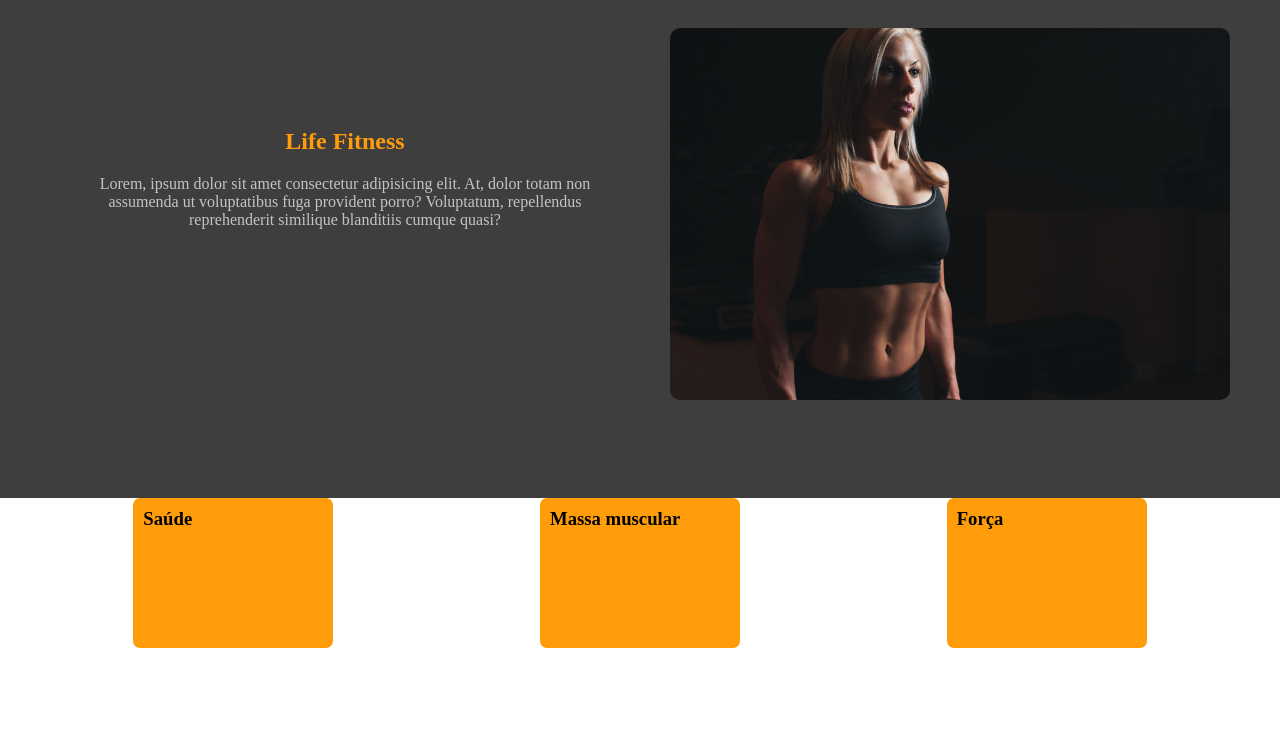
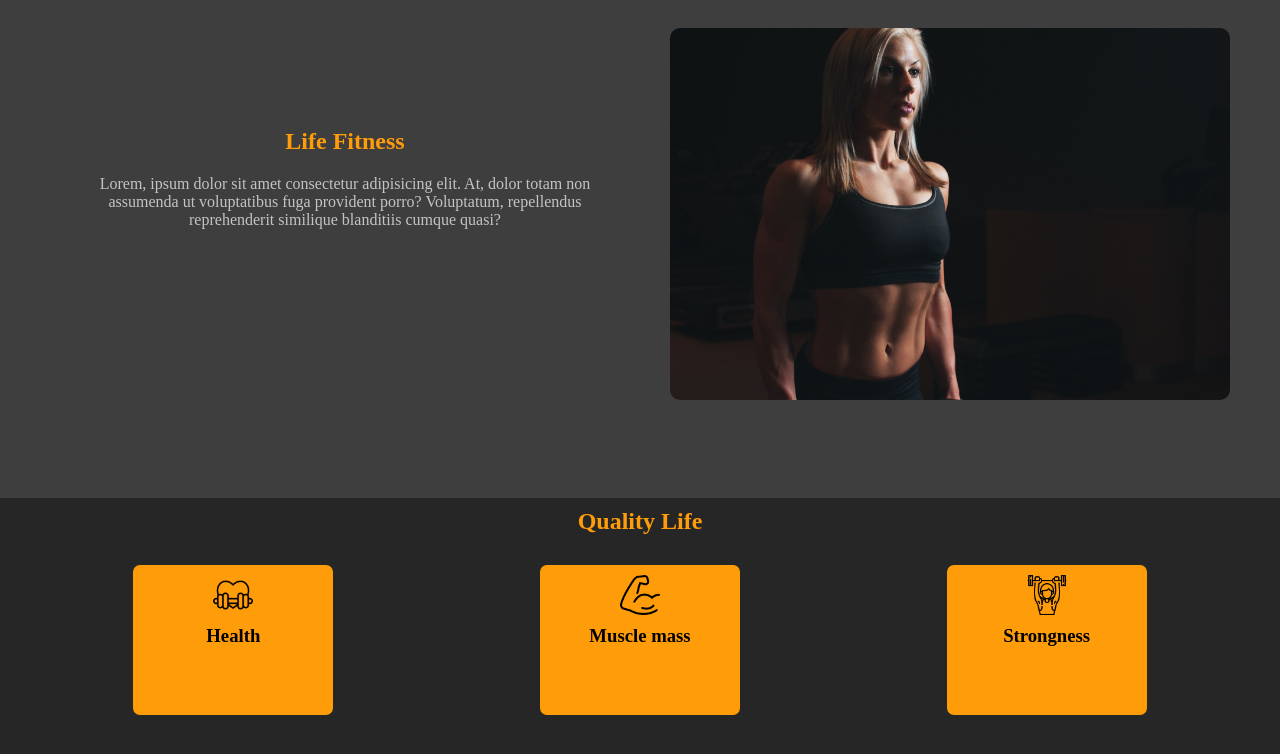
Before and after one commit to vitoneto/your-gym-ui, an Angular app: page / in a window 1280 px wide. Shown: the part 1076-1830 px from the top of the page. Before the commit the page ends 1724 px from the top, so only its background shows below. Built offline with nearby package versions, Linux system fonts and the light colour scheme.

Commit message:
Quality life cards done.

```diff
--- a/src/app/components/home/home.component.html
+++ b/src/app/components/home/home.component.html
@@ -18,8 +18,14 @@
   </article>
 </section>
 <section class="quality-life">
+  <div class="section-title">
+    <h2>Quality Life</h2>
+  </div>
   <div class="wrapper flex-space-around">
     <article class="card" *ngFor="let card of cards">
+      <div class="icon">
+        <img src="../../../assets/icons/{{card.icon}}.png" alt="">
+      </div>
       <div>
         <h3> {{ card.label }} </h3>
       </div>
--- a/src/app/components/home/home.component.scss
+++ b/src/app/components/home/home.component.scss
@@ -49,10 +49,23 @@ section.life-fitness {
 }
 
 section.quality-life {
+    background: $gray-xdark;
+    // background-image: linear-gradient(180deg, $gray-xdark 50%, $gray 50%);
+    height: 600px;
+
+    .section-title {
+        display: block;
+        text-align: center;
+        padding: 10px 0;
+        h2 {
+            color: $orange;
+        }
+    }
+
     .flex-space-around {
         display: flex;
         justify-content: space-around;
-    }
+        margin-top: 20px;
         .card {
             width: 200px;
             height: 150px;
@@ -60,6 +73,25 @@ section.quality-life {
             border-radius: 7px;
             padding: 10px;
             display: inline-block;
+            .icon {
+                width: 40px;
+                height: 40px;
+                margin: 0 auto;
+                img {
+                    width: 100%;
+                    height: 100ˆ;
+                }
+            }
+
+            div {
+                display: block;
+                text-align: center;
+                margin-top: 10px;
+                h3 {
+                    color: black;
+                }
+            }
+        }
     }
 }
 
--- a/src/app/components/home/home.component.ts
+++ b/src/app/components/home/home.component.ts
@@ -7,9 +7,9 @@ import { Component, OnInit } from '@angular/core';
 })
 export class HomeComponent implements OnInit {
     cards = [
-        { icon: '', label: 'Saúde' },
-        { icon: '', label: 'Massa muscular' },
-        { icon: '', label: 'Força' }
+        { icon: 'health', label: 'Health' },
+        { icon: 'muscle', label: 'Muscle mass' },
+        { icon: 'strongness', label: 'Strongness' }
     ];
 
     constructor() {}
--- a/src/assets/scss/colors.scss
+++ b/src/assets/scss/colors.scss
@@ -1,5 +1,6 @@
 $gray-xxlight: #c4c4c4;
+$gray-xlight: #4e4e4e;
 $gray: #3e3e3e;
-$gray-dark: #4e4e4e;
+$gray-xdark: #262626;
 $orange: #ff9c09;
 $black: #000000;
```
Also changed, not shown: src/assets/icons/health.png (added), src/assets/icons/strongness.png (renamed from src/assets/icons/quality-life.png). Lines whose indentation alone changed are shown as unchanged.
